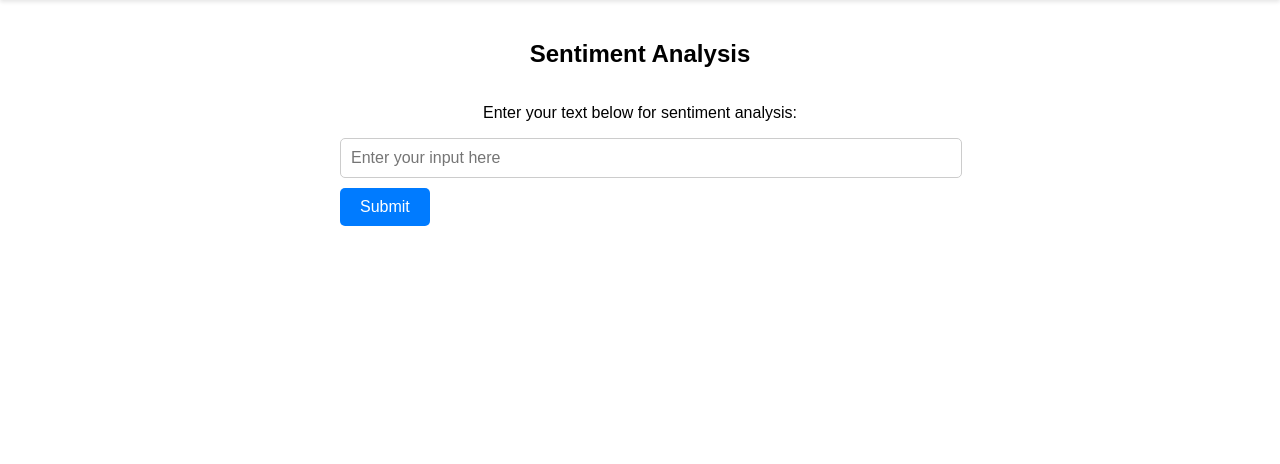
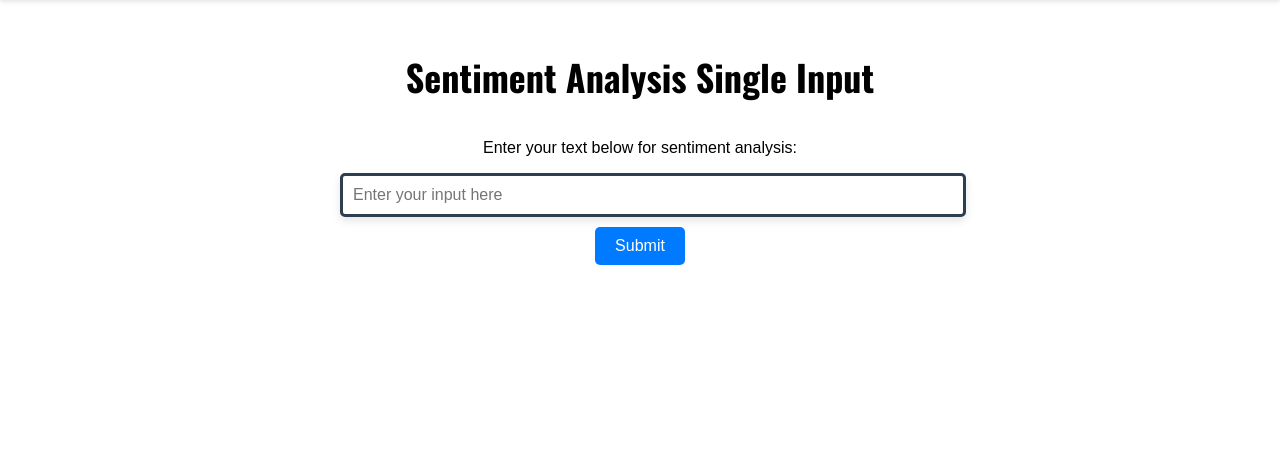
Before and after one commit to Encerwal/productReviewSA, a PHP site: page /single_input.php in a window 1280 px wide. Shown: the part 50-514 px from the top of the page. Run offline with PHP 8.4, Linux system fonts and the light colour scheme.

Commit message:
Updated single inpuy

```diff
--- a/static/single_input.php
+++ b/static/single_input.php
@@ -18,6 +18,9 @@ if ($_SERVER["REQUEST_METHOD"] == "POST") {
     $sentiment_result = analyze_sentiment($input_text);
 }
 ?>
+
+<!-- Include Oswald font -->
+<link rel="stylesheet" href="https://fonts.googleapis.com/css2?family=Oswald:wght@700&display=swap">
 
 <style>
     body {
@@ -41,18 +44,20 @@ if ($_SERVER["REQUEST_METHOD"] == "POST") {
 
     .input-wrapper {
         width: 100%;
+        text-align: center;
     }
 
     input[type="text"] {
         width: 100%;
         padding: 10px;
         font-size: 16px;
-        border: 1px solid #ccc;
+        border: 3px solid #2C3E50;
         border-radius: 5px;
+        box-shadow: 0 4px 8px rgba(0, 0, 0, 0.1);
     }
 
     button {
-        margin-top: 10px;
+        margin-top: 10px; /* Space between the input field and button */
         padding: 10px 20px;
         font-size: 16px;
         border: none;
@@ -60,6 +65,7 @@ if ($_SERVER["REQUEST_METHOD"] == "POST") {
         background-color: #007bff;
         color: white;
         cursor: pointer;
+        display: inline-block; /* Ensure it's not taking full width */
     }
 
     button:hover {
@@ -68,6 +74,9 @@ if ($_SERVER["REQUEST_METHOD"] == "POST") {
 
     h1 {
         margin-bottom: 20px;
+        font-size: 36px; /* Adjust size as needed */
+        font-family: 'Oswald', sans-serif; /* Use Oswald font */
+        font-weight: bold; /* Make text bold */
     }
 
     /* Loader container styling */
@@ -89,8 +98,18 @@ if ($_SERVER["REQUEST_METHOD"] == "POST") {
     }
 
     .result {
-        margin-top: 20px;
+        position: absolute;
+        left: 50%;
+        top: 150px;
+        transform: translateX(-50%); /* Center horizontally */
+        text-align: center;
     }
+
+    .note{
+        color: gray;
+        font-style: italic;
+    }
+
 
     /* Responsive styling for mobile devices */
     @media (max-width: 768px) {
@@ -109,7 +128,7 @@ if ($_SERVER["REQUEST_METHOD"] == "POST") {
 <main>
     <section>
         <div class="container">
-            <h1>Sentiment Analysis</h1>
+            <h1>Sentiment Analysis Single Input</h1>
             <p>Enter your text below for sentiment analysis:</p>
             <form id="sentiment-form" method="post" action="<?php echo htmlspecialchars($_SERVER["PHP_SELF"]); ?>">
                 <div class="form-wrapper">
@@ -123,8 +142,23 @@ if ($_SERVER["REQUEST_METHOD"] == "POST") {
                         <?php if (!empty($sentiment_result)): ?>
                             <h2>Analysis Result:</h2>
                             <p><strong>Input:</strong> <?php echo htmlspecialchars($input_text); ?></p>
-                            <p><strong>Predicted Sentiment Class:</strong> <?php echo htmlspecialchars($sentiment_result); ?></p>
+                            <p><strong>Predicted Sentiment Class:</strong> <?php
+                                if ($sentiment_result == 1) {
+                                    echo "Positive";
+                                } elseif ($sentiment_result == 0) {
+                                    echo "Negative";
+                                }
+                                ?>
+                            </p>
+                        <!-- Display image based on sentiment result -->
+                            <?php if ($sentiment_result == 1): ?>
+                                <img src="images/happy.png" alt="Happy" style="width: 100px; height: auto;">
+                            <?php elseif ($sentiment_result == 0): ?>
+                                <img src="images/sad.png" alt="Sad" style="width: 100px; height: auto;">
+                            <?php endif; ?>
+                            <p class = "note">Note: Consider reading more feedbacks before buying a product!</p>
                         <?php endif; ?>
+
                     </div>
 
                     <!-- Loader -->
```
